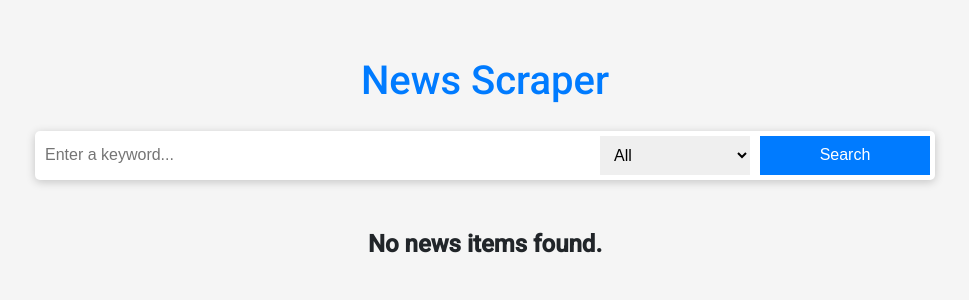
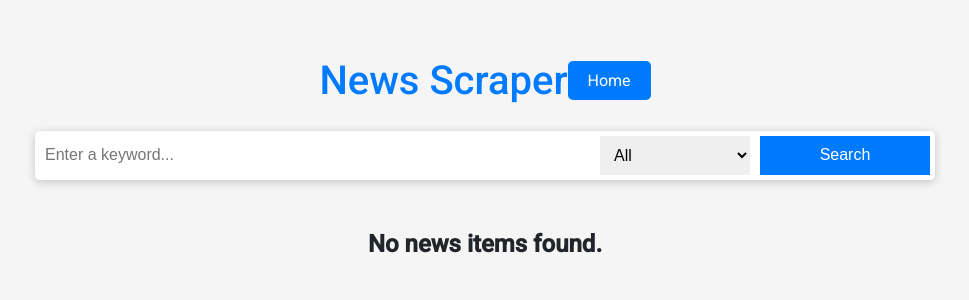
Before and after one commit to pranavbatra30/NewsScraper, a Flask app: template templates/index.html in a window 1280 px wide. Shown: the top 300 px of the page, without its empty margins (155-1124 px from the left). Run offline with Flask 3, Linux system fonts and the light colour scheme; the template is opened without the code that fills it, so the values that code supplies are empty; parts of the project's set-up code (start-up, migrations or seed data) failed here and were passed over; some libraries are stand-ins or nearby versions.

Commit message:
Update index.html

```diff
--- a/templates/index.html
+++ b/templates/index.html
@@ -219,12 +219,29 @@
             background-color: var(--hover-color);
         }
 
+        #home-button {
+            padding: 10px 20px;
+            background-color: var(--primary-color);
+            color: white;
+            border-radius: 5px;
+            text-align: center;
+        }
+
+        #home-button a {
+            color: white;
+            text-decoration: none;
+        }
+
+        #home-button:hover {
+            background-color: var(--hover-color);
+        }
     </style>
 </head>
 <body>
 <div class="container">
     <div class="header">
         <h1>News Scraper</h1>
+        <div id="home-button"><a href="/">Home</a></div>
     </div>
     <div class="search-box">
         <form method="POST">
```
